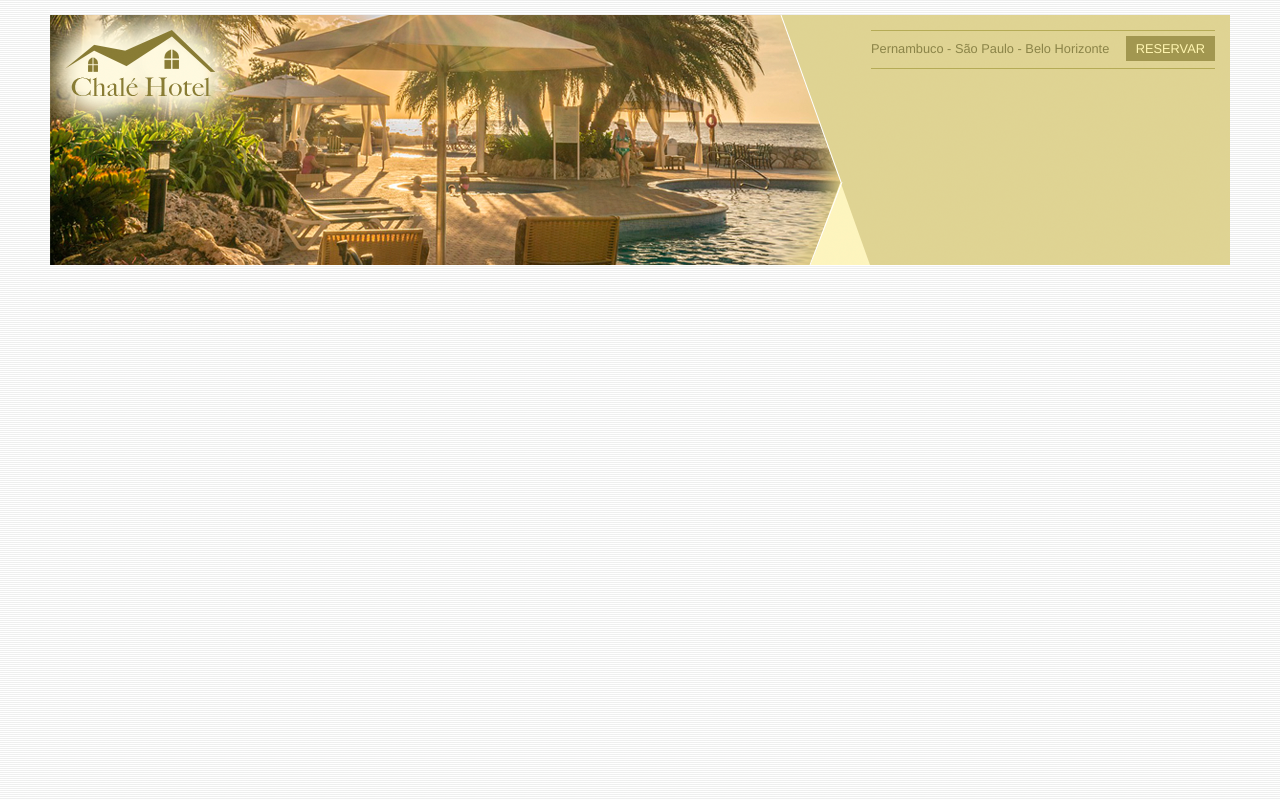
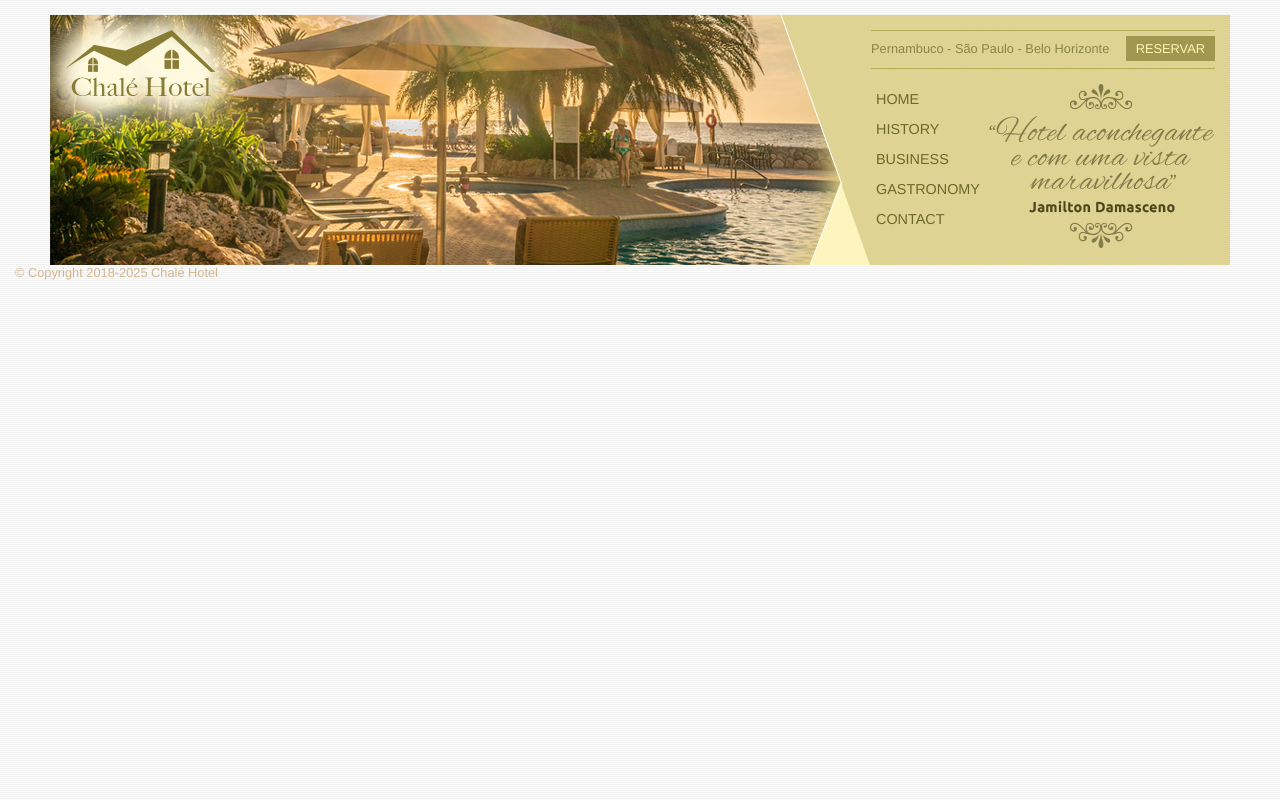
Before and after one commit to deborahleal/Chale-Hotel, a plain HTML site: page index.html in a window 1280 px wide. Drawn offline with Linux system fonts and the light colour scheme.

Commit message:
c_commit

```diff
--- a/css/estilo_cabeçalho.css
+++ b/css/estilo_cabeçalho.css
@@ -35,7 +35,8 @@
 	position: absolute;
 	top:0;
 	right:0;
-	z-index: 2;
+	z-index: 2; /*pra ele ficar encima do 1, ma so primeiro
+				aparece antes*/
 }
 
 #conteudo-menu{
@@ -70,3 +71,42 @@ a.link-cabeçalho {
 	line-height: 2.1em;
 
 }
+
+
+
+/*CONFIGURAÇÃO DA BARRA DE MENU VERTICAL */
+#menu{
+
+	padding-top: 15px;
+
+}
+
+ul{
+
+	list-style: none;
+}
+
+ul#navegação{
+	float: left;
+}
+
+ul#navegação a{
+	text-transform: uppercase;
+	font-size: 0.9em;
+	padding: 5px;
+	color: #6e672c;
+	line-height:30px; /*colocar espaçamento entre as palavras */
+}
+
+ul#navegação a:hover{
+	background: #F5F5DC;
+	display: inline;
+	cursor: pointer;
+}
+
+.depoimento{
+	width: 226px;
+	height: 164px;
+	float: right;
+
+}
--- a/css/estilo_geral.css
+++ b/css/estilo_geral.css
@@ -18,3 +18,9 @@ body{
 	min-width: 740px; /*uma largura fixa para não cobrir todo logo*/
 	max-width: 1180px;
 }
+
+
+#rodape{
+	font-size: 0.8em;
+	color:#D2B48C ;
+}
--- a/index.html
+++ b/index.html
@@ -6,6 +6,7 @@
 	<title> Home Page - Hotel Chalet</title>
 	<link rel="stylesheet" type="text/css" href="css/estilo_cabeçalho.css" href="css/estilo_geral.css">
 	<link rel="stylesheet" type="text/css"  href="css/estilo_geral.css">
+	<link rel="stylesheet" type="text/css"  href="css/estilo_conteudos.css">
 
 </head>
 <body>
@@ -16,13 +17,15 @@
 		<div id="cabeçalho"> <!--Inicio do cabeçalho-->
 			<div id="area-logo"><!--Inicio da área do logo-->
 				<h1 class="logo">
-					<a href="">Chalé Hotel</a>
+					<a href="index.html">Chalé Hotel</a>
 				</h1>
 			</div> <!--Fim da área do logo-->
 
 
 			<div id="area-menu"> <!--Inicio da área de menu/informações-->
+
 				<div id="conteudo-menu">
+
 					<div id="reseva-locais"> <!--começo do botão reserva/locais-->
 						<span class="locais">
 							Pernambuco - São Paulo - Belo Horizonte
@@ -30,7 +33,25 @@
 						<a class="link-cabeçalho" href=""> Reservar </a>
 						<div style="clear: both;"></div>
 					</div><!--fim do botão reserva/locais-->
+
+					<div id="menu"> <!--começo do menu vertical-->
+
+						<ul id="navegação">
+							<li><a href="index.html">Home</a></li>
+							<li><a href="historia.html">History</a></li>
+							<li><a href="impresa.html">Business</a></li>
+							<li><a href="gastronomia.html">Gastronomy</a></li>
+							<li><a href="contato.html">Contact</a></li>
+						</ul>
+
+						<img class="depoimento" src="imagens/depoimento.png">
+					</div> <!--fim do menu vertical-->
+
+
+
 				</div>
+
+
 			</div> <!--Fim da área de menu/informações-->
 
 
@@ -38,7 +59,13 @@
 
 
 
+
+
 	</div><!--fim do conteiner-->
+
+	<div id="rodape">
+		&copy; Copyright 2018-2025 Chalé Hotel
+	</div>
 
 </body>
 </html>
```
Also changed, not shown: css/estilo_conteudos.css (added).
